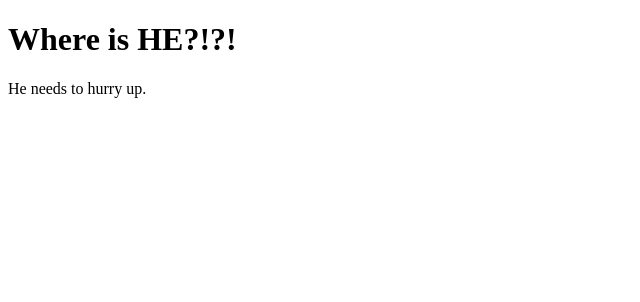
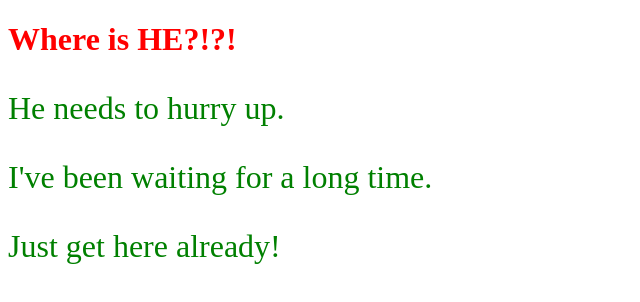
Before and after one commit to bgarcia09/basic_repo, a plain HTML site: page index.html in a window 1280 px wide. Shown: the whole page, without its empty margins (0-640 px from the left). Drawn offline with Linux system fonts and the light colour scheme.

Commit message:
added things to html and css

```diff
--- a/index.html
+++ b/index.html
@@ -2,9 +2,12 @@
 <html>
 	<head>
 		<title>Basic Repo</title>
+		<link rel="stylesheet" type="text/css" href="styles.css">
 	</head>
 	<body>
 		<h1>Where is HE?!?!</h1>
 		<p>He needs to hurry up.</p>
+		<p>I've been waiting for a long time.</p>
+		<p>Just get here already!</p>
 	</body>
 </html>
--- a/styles.css
+++ b/styles.css
@@ -2,5 +2,7 @@ h1{
 	color: red;
 }
 p{
-	font: xx-large;
+	font-size: xx-large;
+	color: green;
+	font-style: initial;
 }
```
